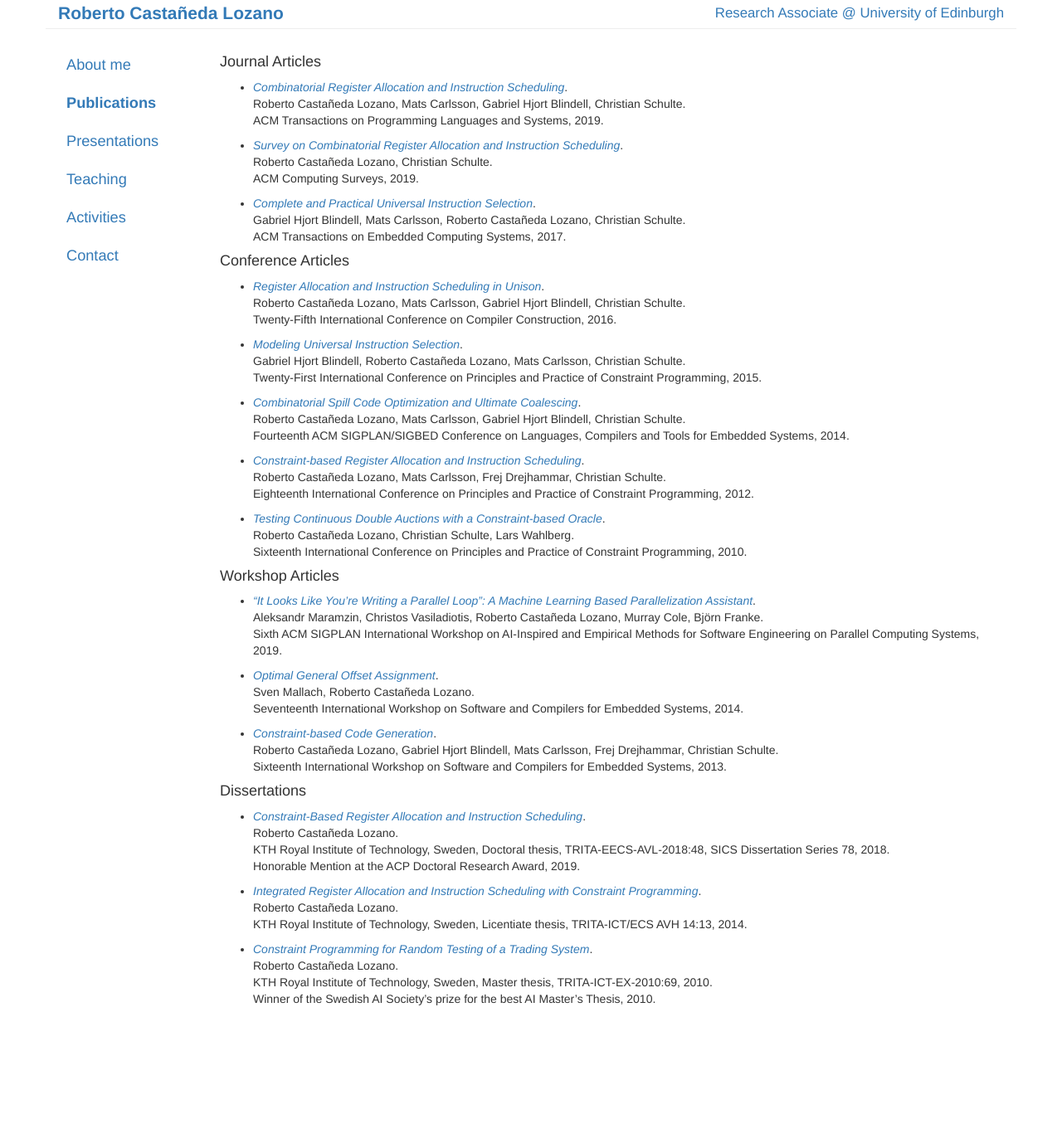
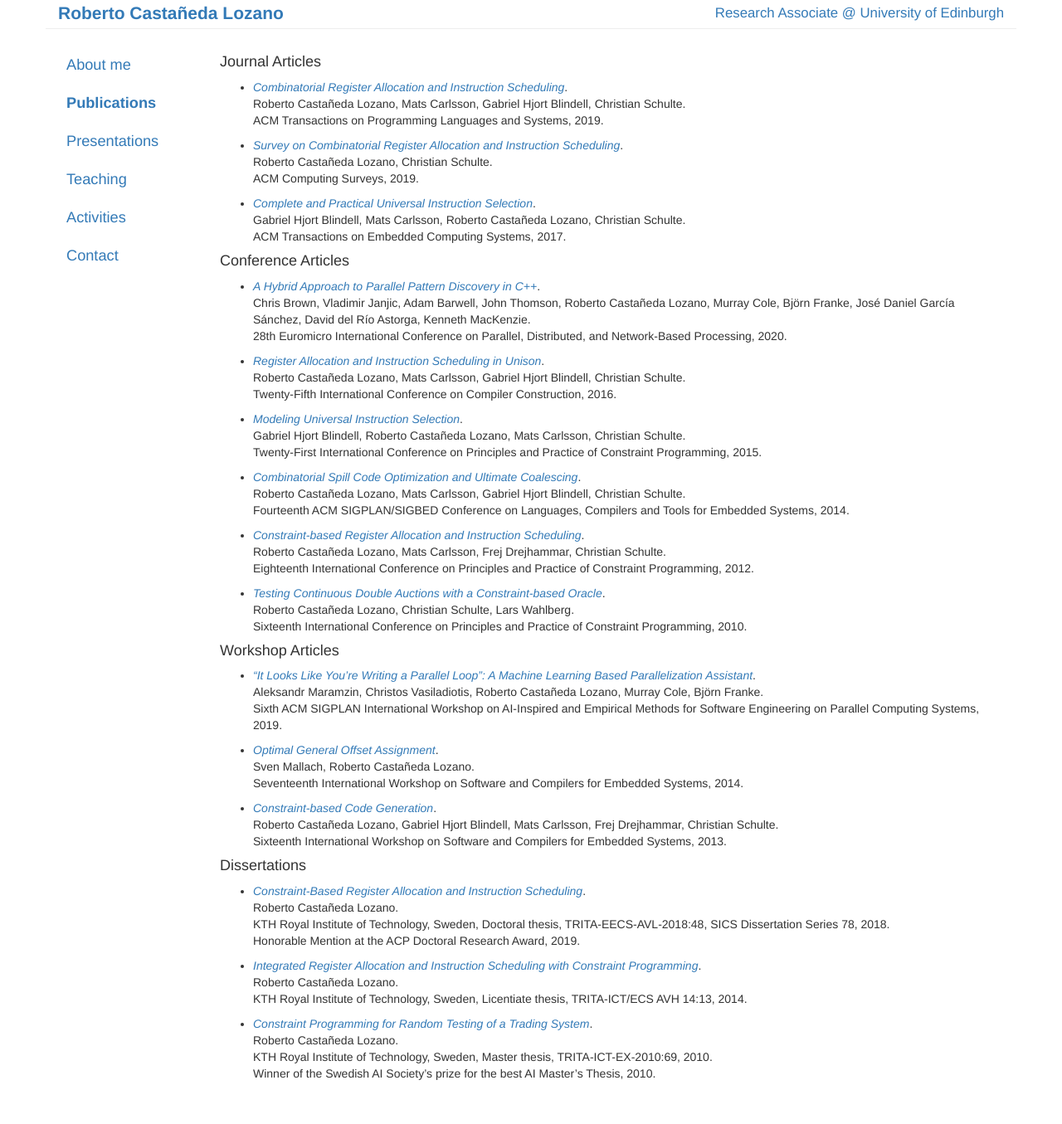
Before and after one commit to robcasloz/robcasloz.github.io, a Jekyll site: the page built from _posts/2010-12-01-publications.md, in a window 1280 px wide. Shown: the whole page at 83% size. Built offline with Jekyll 4.4.1, drawn with Linux system fonts in a browser that asks for light colours; before the commit the page ends 1265 px from its top, so only the background shows below that.

Commit message:
Add PDP paper

```diff
--- a/_posts/2010-12-01-publications.md
+++ b/_posts/2010-12-01-publications.md
@@ -18,6 +18,10 @@ title: "Publications"
   ACM Transactions on Embedded Computing Systems, 2017.
 
 #### Conference Articles
+
+- [*A Hybrid Approach to Parallel Pattern Discovery in C++*](/publications/BrownJanjicEa_PDP_2020.pdf).<br />
+  Chris Brown, Vladimir Janjic, Adam Barwell, John Thomson, Roberto Castañeda Lozano, Murray Cole, Björn Franke, José Daniel García Sánchez, David del Río Astorga, Kenneth MacKenzie.<br />
+  28th Euromicro International Conference on Parallel, Distributed, and Network-Based Processing, 2020.
 
 - [*Register Allocation and Instruction Scheduling in Unison*](/publications/CastanedaCarlssonEa_CC_2016.pdf).<br />
   Roberto Castañeda Lozano, Mats Carlsson, Gabriel Hjort Blindell, Christian Schulte.<br />
```
Also changed, not shown: 1 other file.
